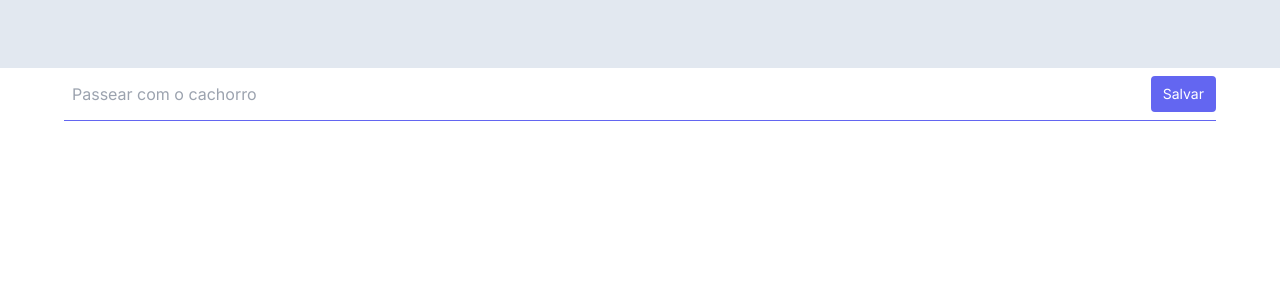
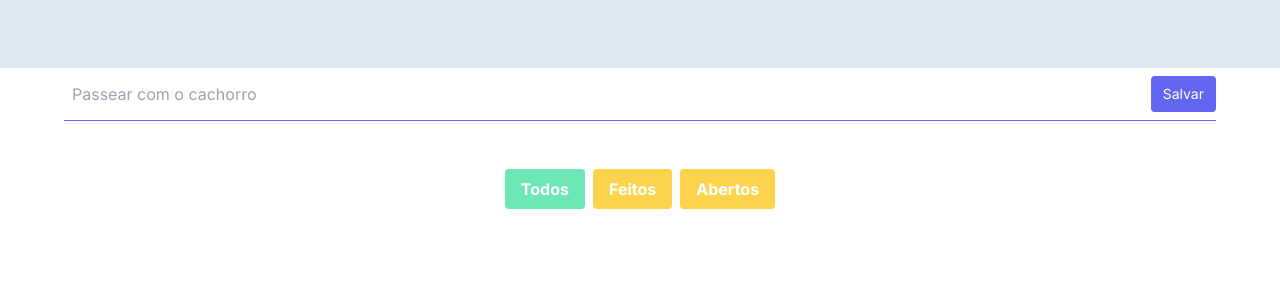
Before and after one commit to Defyland/todo-arch, a Next.js app: page / in a window 1280 px wide. Shown: the top 300 px of the page. Built offline with nearby package versions, Linux system fonts and the light colour scheme.

Commit message:
fix: adjust to use a filter

```diff
--- /dev/null
+++ b/src/components/TodoList/Compositions/TodoListSubheader .tsx
@@ -0,0 +1,27 @@
+import {Styles} from '@/components/TodoList/TodoList.styles';
+import {useTodoList} from '@/components/TodoList/TodoList.model';
+import {translateFilters} from '@/utils';
+
+export const TodoListSubheader = () => {
+    const {options, changeFilter, selectedFilter} = useTodoList();
+    return (
+        <div
+            data-testid={`TodoListSubheader`}
+            className={Styles.TodoListSubheaderContainer}
+        >
+            {options.map(option => (
+                <button
+                    key={option}
+                    onClick={() => changeFilter(option)}
+                    className={
+                        selectedFilter === option
+                            ? Styles.TodoListSubheaderBtnSelected
+                            : Styles.TodoListSubheaderBtn
+                    }
+                >
+                    {translateFilters(option)}
+                </button>
+            ))}
+        </div>
+    );
+};
--- a/src/components/TodoList/TodoList.model.ts
+++ b/src/components/TodoList/TodoList.model.ts
@@ -1,10 +1,19 @@
 import {useState, ChangeEvent} from 'react';
-import {useAppDispatch, useAppSelector} from '@/utils';
+import {FilterOption, useAppDispatch, useAppSelector} from '@/utils';
 import {createTask} from '@/redux/reducers/Tasks';
+import {updateFilter} from '@/redux/reducers/Filters';
 
 export const useTodoList = () => {
     const dispatch = useAppDispatch();
     const [input, setInput] = useState('');
+
+    const {options, filter: selectedFilter} = useAppSelector(
+        state => state.Filters
+    );
+
+    const changeFilter = (filter: FilterOption) => {
+        dispatch(updateFilter(filter));
+    };
 
     const handleInputChange = (event: React.ChangeEvent<HTMLInputElement>) => {
         setInput(event.target.value);
@@ -25,5 +34,13 @@ export const useTodoList = () => {
         setInput('');
     };
 
-    return {saveTask, input, setInput, handleInputChange};
+    return {
+        saveTask,
+        input,
+        setInput,
+        handleInputChange,
+        options,
+        changeFilter,
+        selectedFilter,
+    };
 };
--- a/src/components/TodoList/TodoList.styles.ts
+++ b/src/components/TodoList/TodoList.styles.ts
@@ -20,4 +20,9 @@ export const Styles = {
         'appearance-none bg-transparent border-none w-full text-gray-700 mr-3 py-1 px-2 leading-tight focus:outline-none',
     TodoListHeaderBtn:
         'flex-shrink-0 bg-indigo-500 hover:bg-indigo-700 border-indigo-500 hover:border-indigo-700 text-sm border-4 text-white py-1 px-2 rounded',
+    TodoListSubheaderContainer: 'flex min-w-full gap-x-2 justify-center',
+    TodoListSubheaderBtn:
+        'bg-amber-300 hover:bg-amber-400 text-white font-bold py-2 px-4 rounded',
+    TodoListSubheaderBtnSelected:
+        'bg-emerald-300 hover:bg-emerald-400 text-white font-bold py-2 px-4 rounded',
 };
--- a/src/components/TodoList/index.tsx
+++ b/src/components/TodoList/index.tsx
@@ -1,9 +1,11 @@
 import {TodoList} from './Compositions/TodoList';
 import {TodoListItem} from './Compositions/TodoListItem';
 import {TodoListHeader} from './Compositions/TodoListHeader';
+import {TodoListSubheader} from './Compositions/TodoListSubheader ';
 
 export const List = {
     TodoList,
     TodoListItem,
     TodoListHeader,
+    TodoListSubheader,
 };
--- /dev/null
+++ b/src/redux/reducers/Filters.ts
@@ -0,0 +1,34 @@
+import {
+    GenericPayload,
+    IFilterOption,
+    FilterOption,
+} from '@/utils/globals/index';
+import {createSlice} from '@reduxjs/toolkit';
+
+type IFilter = {
+    filter: IFilterOption;
+    options: IFilterOption[];
+};
+
+const initialState: IFilter = {
+    filter: FilterOption.All,
+    options: [
+        FilterOption.All,
+        FilterOption.Completed,
+        FilterOption.Uncompleted,
+    ],
+};
+
+const Filters = createSlice({
+    name: 'Filters',
+    initialState,
+    reducers: {
+        updateFilter: (state, {payload}: GenericPayload<IFilterOption>) => {
+            state.filter = payload;
+        },
+    },
+});
+
+export const {updateFilter} = Filters.actions;
+
+export default Filters.reducer;
--- a/src/redux/reducers/index.ts
+++ b/src/redux/reducers/index.ts
@@ -1,5 +1,7 @@
 import Tasks from './Tasks';
+import Filters from './Filters';
 
 export const reducers = {
     Tasks,
+    Filters,
 };
--- a/src/screens/Home/Home.model.ts
+++ b/src/screens/Home/Home.model.ts
@@ -1,10 +1,13 @@
-import {useAppDispatch, useAppSelector} from '@/utils';
+import {useAppDispatch, useAppSelector, FilterOption, ITask} from '@/utils';
 import {removeTask, checkTask} from '@/redux/reducers/Tasks';
 
 export const useHomeScreen = () => {
     const dispatch = useAppDispatch();
 
-    const {tasks} = useAppSelector(state => state.Tasks);
+    const {
+        Tasks: {tasks: allTasks},
+        Filters: {filter},
+    } = useAppSelector(state => state);
 
     const deleteTask = (id: string) => {
         dispatch(removeTask(id));
@@ -14,5 +17,16 @@ export const useHomeScreen = () => {
         dispatch(checkTask(id));
     };
 
+    const filterFunctions: {
+        [key in FilterOption]: (tasks: ITask[]) => ITask[];
+    } = {
+        [FilterOption.All]: tasks => tasks,
+        [FilterOption.Completed]: tasks => tasks.filter(task => task.completed),
+        [FilterOption.Uncompleted]: tasks =>
+            tasks.filter(task => !task.completed),
+    };
+
+    const tasks = filterFunctions[filter](allTasks);
+
     return {tasks, deleteTask, selectedTask};
 };
--- a/src/screens/Home/index.tsx
+++ b/src/screens/Home/index.tsx
@@ -1,16 +1,16 @@
 'use client';
 
-import {IHome} from '@/screens/Home/Home.types';
 import {useHomeScreen} from '@/screens/Home/Home.model';
 import {Screen} from '@/components/Screen';
 import {List} from '@/components/TodoList';
 
-export const HomeScreen = (props: IHome.IView) => {
+export const HomeScreen = () => {
     const {tasks, deleteTask, selectedTask} = useHomeScreen();
 
     return (
         <Screen>
             <List.TodoListHeader />
+            <List.TodoListSubheader />
             <List.TodoList>
                 {tasks.map((task, index) => (
                     <List.TodoListItem
--- a/src/utils/globals/index.ts
+++ b/src/utils/globals/index.ts
@@ -3,3 +3,11 @@ import {PayloadAction} from '@reduxjs/toolkit';
 export type withChildren<T = {}> = T & {children?: React.ReactNode};
 
 export type GenericPayload<T> = PayloadAction<T>;
+
+export enum FilterOption {
+    All = 'all',
+    Completed = 'completed',
+    Uncompleted = 'uncompleted',
+}
+
+export type IFilterOption = FilterOption;
--- a/src/utils/index.ts
+++ b/src/utils/index.ts
@@ -1,3 +1,4 @@
 export * from './globals';
 export * from './entities';
+export * from './translates';
 export * from './redux';
--- /dev/null
+++ b/src/utils/translates/index.ts
@@ -0,0 +1,11 @@
+import {FilterOption} from '../globals';
+
+export const translateFilters = (filter: FilterOption): string => {
+    return (
+        {
+            [FilterOption.All]: 'Todos',
+            [FilterOption.Completed]: 'Feitos',
+            [FilterOption.Uncompleted]: 'Abertos',
+        }[filter] || ''
+    );
+};
```
